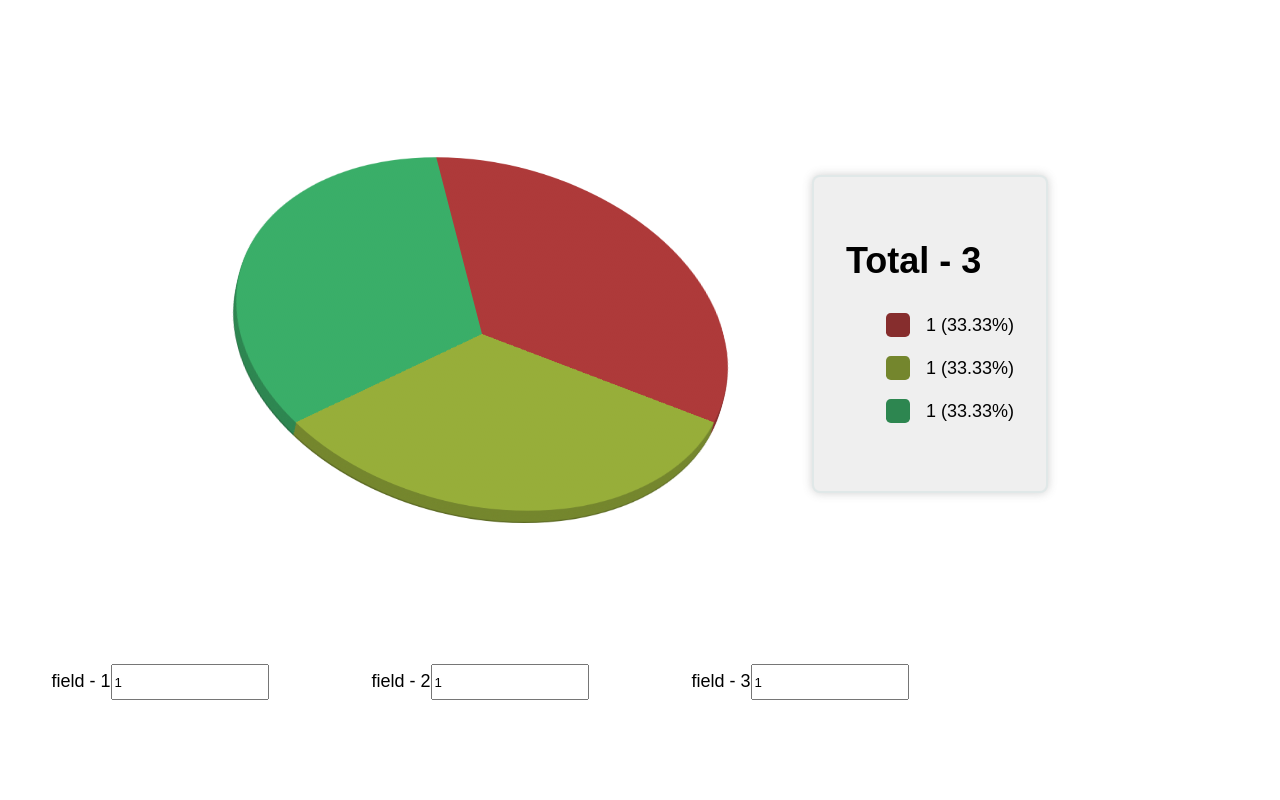
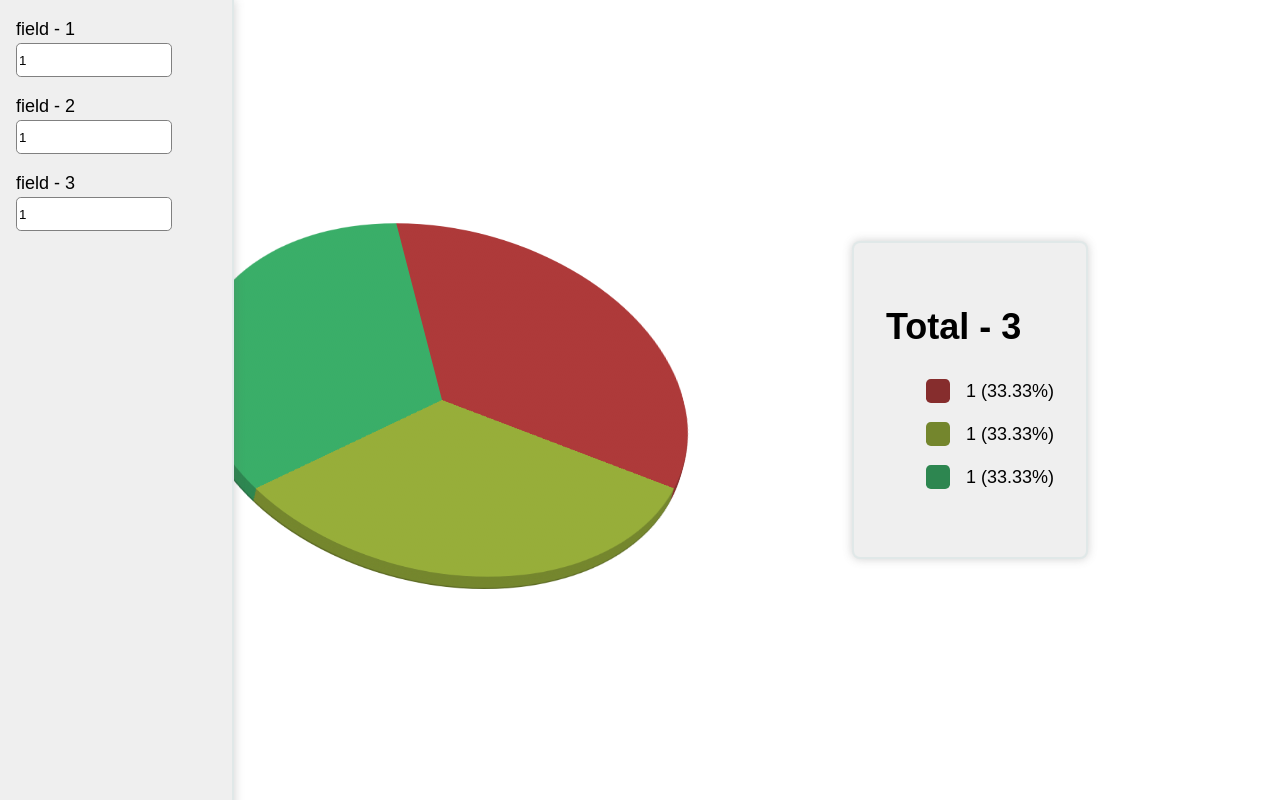
Before and after one commit to valerii-frontend/pie-chart-r, a React (Create React App) app: page / in a window 1280 px wide. Built offline with nearby package versions, Linux system fonts and the light colour scheme.

Commit message:
add subfuncs

```diff
--- a/src/App.css
+++ b/src/App.css
@@ -17,24 +17,35 @@
 	display: flex;
 	align-items: center;
 	justify-content: center;
-	gap: 5rem;
+	gap: 10rem;
 	font: 18px/1.5 Arial;
 	flex-wrap: wrap;
 }
 .data {
+	position: fixed;
+	top: 0;
+	left: 0;
+	height: 100%;
 	flex: 0 0 100%;
-	display: flex;
-	flex-wrap: wrap;
+	padding: 1rem;
+	width: 200px;
+	border-right: 2px solid rgba(87, 169, 169, 0.1);
+	background-color: #efefef;
+	box-shadow: 0 0 10px 0 rgba(100, 100, 100, 0.3);
 }
 .input {
-	flex: 0 0 25%;
-	text-align: center;
+	flex: 0 0 100%;
 	margin-bottom: 1rem;
+	display: flex;
+	flex-direction: column;
 }
 .input input {
 	height: 30px;
 	width: 150px;
+	border-radius: 0.3rem;
+	border: 1px solid grey;
 }
+
 /* pie styles */
 .wrap {
 	width: 500px;
--- a/src/components/PieChart.jsx
+++ b/src/components/PieChart.jsx
@@ -2,17 +2,17 @@ import React from "react";
 
 export default function PieChart({ values }) {
 	let styles = {};
-	let temp = {};
-	let inputValues = Object.values(values);
-	console.log(values);
-	let fullValue = inputValues.reduce((a, c) => +a + +c, 0);
-	const updateStyle = () => {
-		temp["--value1"] = +values["--value1"];
-		temp["--value2"] = +values["--value1"] + +values["--value2"];
-		temp["--value3"] = +values["--value1"] + +values["--value2"] + +values["--value3"];
-		styles["--value1"] = `${((temp["--value1"] / fullValue) * 100).toFixed(2)}%`;
-		styles["--value2"] = `${((temp["--value2"] / fullValue) * 100).toFixed(2)}%`;
-		styles["--value3"] = `${((temp["--value3"] / fullValue) * 100).toFixed(2)}%`;
+
+	const updateStyle = (count) => {
+		let inputValues = Object.values(values);
+		let fullValue = inputValues.reduce((a, c) => +a + +c, 0);
+		let temp = [];
+		temp[0] = +values[`--value${1}`];
+		styles[`--value${1}`] = `${((temp[0] / fullValue) * 100).toFixed(2)}%`;
+		temp[1] = temp[0] + +values[`--value${2}`];
+		styles[`--value${2}`] = `${((temp[1] / fullValue) * 100).toFixed(2)}%`;
+		temp[2] = temp[1] + +values[`--value${3}`];
+		styles[`--value${3}`] = `${((temp[2] / fullValue) * 100).toFixed(2)}%`;
 	};
 	updateStyle();
 
```
Also changed, not shown: src/App.jsx (renamed from src/App.js).
